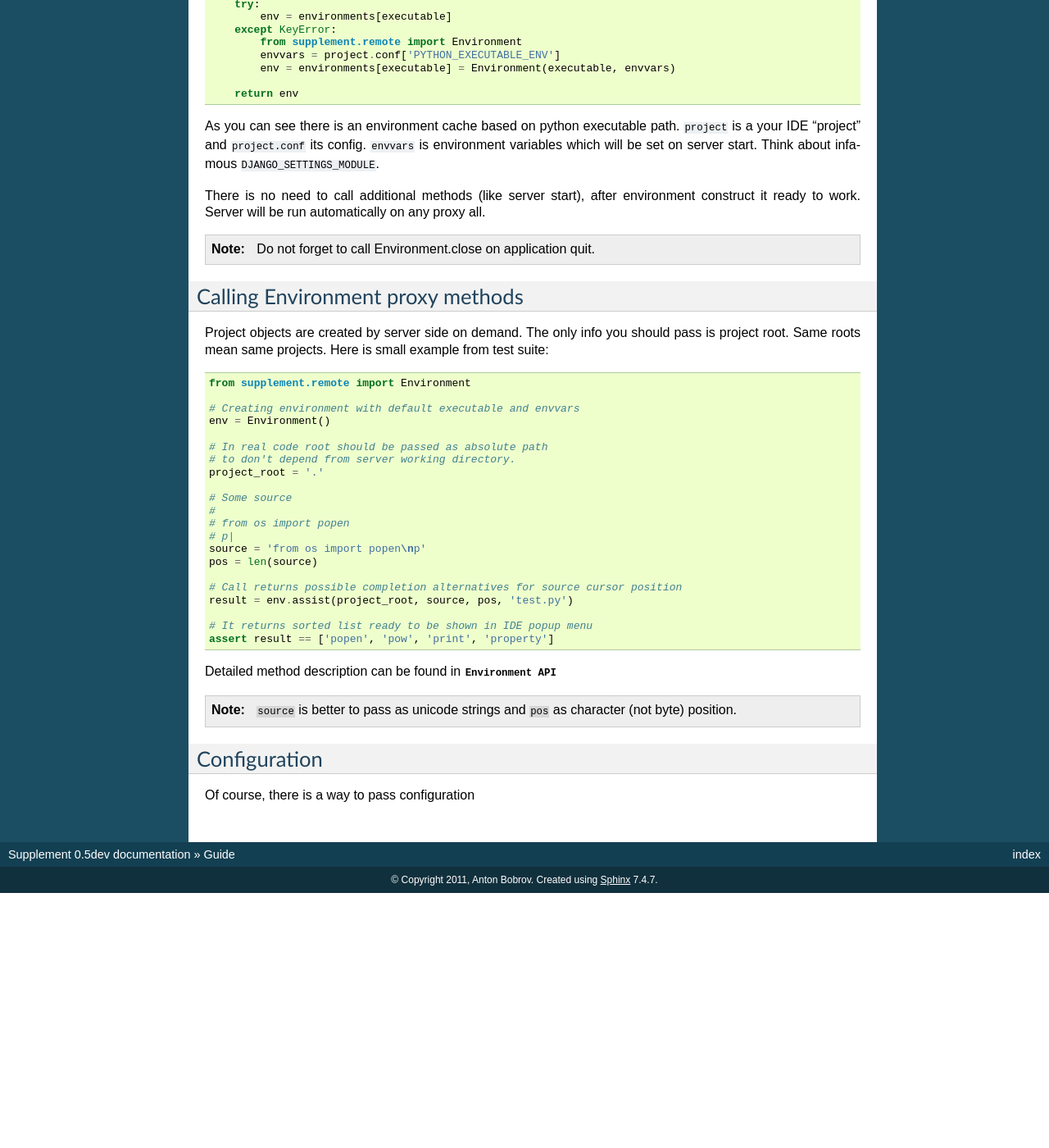
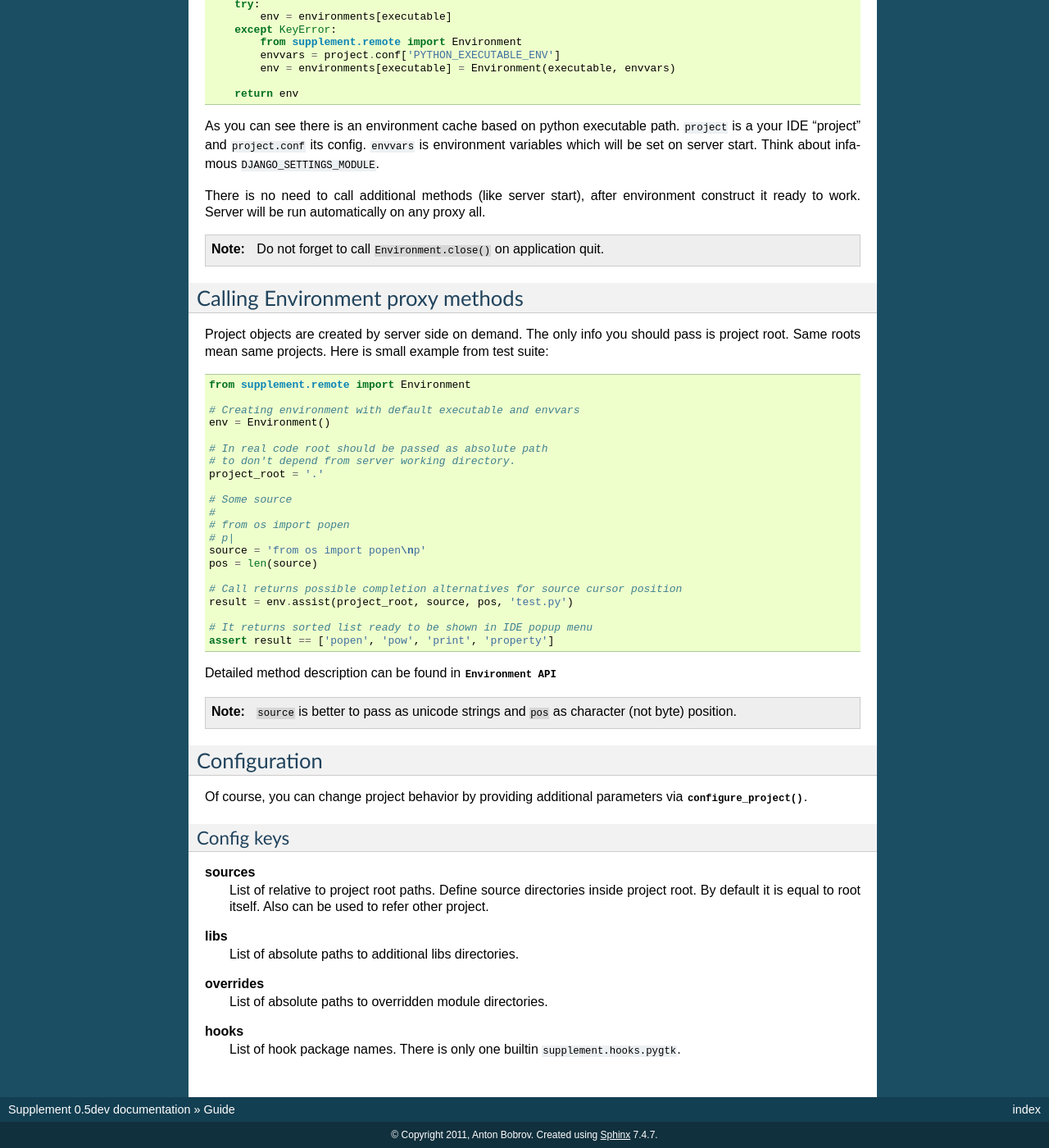
Before and after one commit to baverman/supplement, a Sphinx documentation site: the page built from docs/guide.rst, in a window 1280 px wide and 1400 px high, scrolled down 560 px. Shown: the whole window at 82% size. Built offline with Sphinx 7.4.7, drawn with Linux system fonts in a browser that asks for light colours; before the commit the page ends 1649 px from its top, so only the background shows below that.

Commit message:
document config keys

```diff
--- a/docs/guide.rst
+++ b/docs/guide.rst
@@ -51,7 +51,7 @@ construct it ready to work. Server will be run automatically on any proxy all.
 
 .. note::
 
-   Do not forget to call Environment.close on application quit.
+   Do not forget to call ``Environment.close()`` on application quit.
 
 
 Calling Environment proxy methods
@@ -95,4 +95,23 @@ Detailed method description can be found in
 Configuration
 -------------
 
-Of course, there is a way to pass configuration
+Of course, you can change project behavior by providing additional parameters via
+:meth:`~supplement.remote.Environment.configure_project`.
+
+Config keys
+***********
+
+**sources**
+   List of relative to project root paths. Define source directories
+   inside project root. By default it is equal to root itself. Also can be used
+   to refer other project.
+
+**libs**
+   List of absolute paths to additional libs directories.
+
+**overrides**
+   List of absolute paths to overridden module directories.
+
+**hooks**
+   List of hook package names. There is only one builtin
+   ``supplement.hooks.pygtk``.
```
